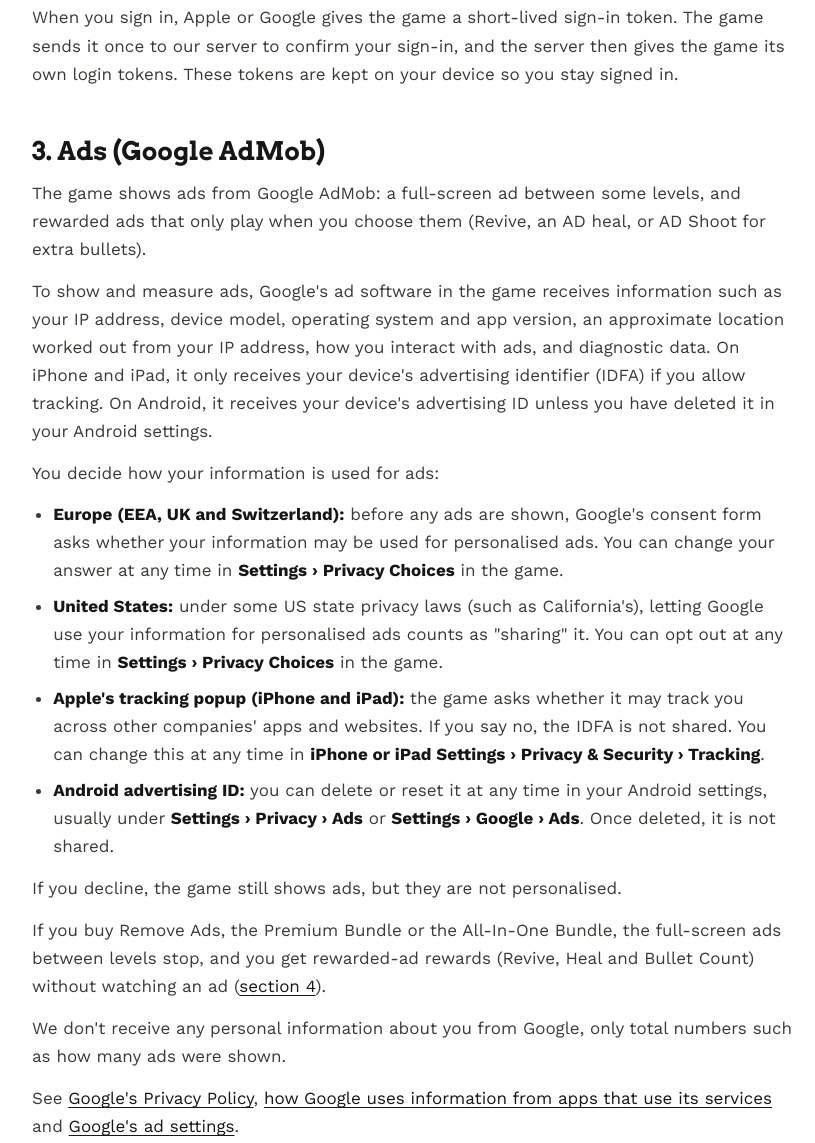
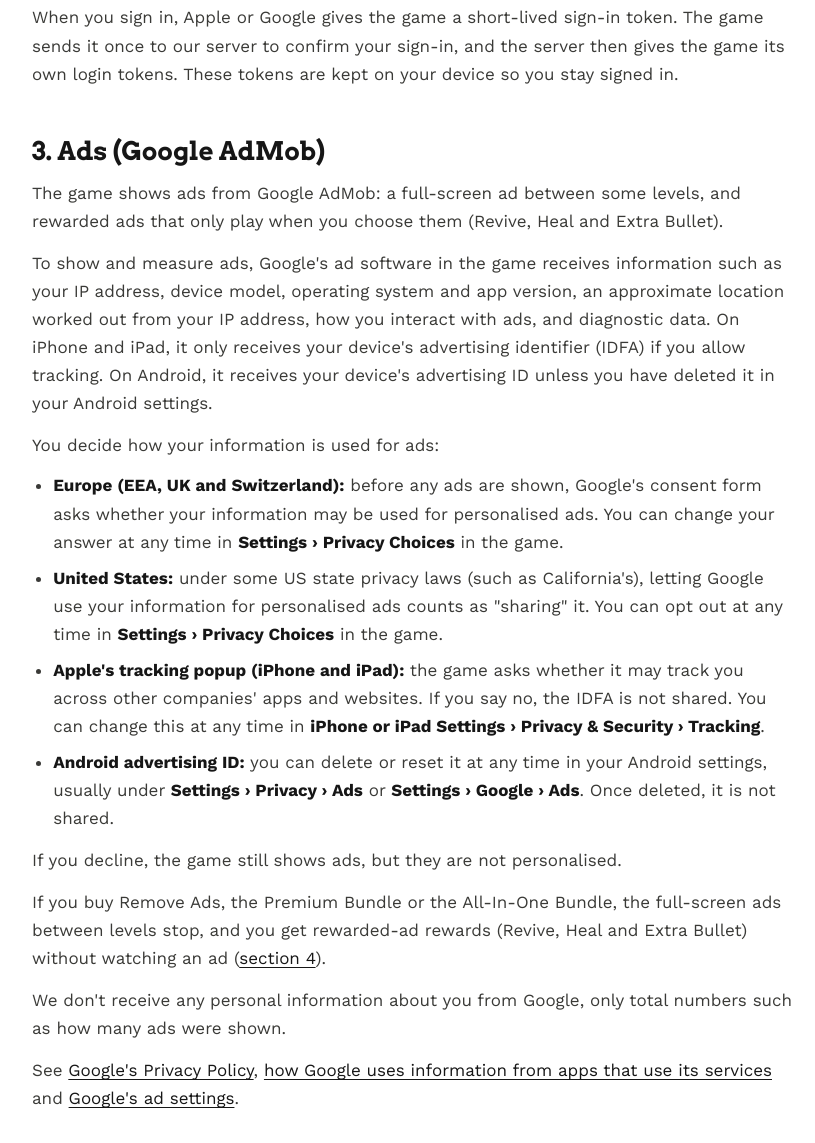
Before and after one commit to kaan-daigames/DaiGamesWebsite, a plain HTML site: page privacy.html in a window 1280 px wide. Shown: the part 2179-3322 px from the top of the page, without its empty margins (76-891 px from the left). Drawn offline with Linux system fonts and the light colour scheme.

Commit message:
Privacy Policy Update

```diff
--- a/privacy.html
+++ b/privacy.html
@@ -112,7 +112,7 @@
       <p>When you sign in, Apple or Google gives the game a short-lived sign-in token. The game sends it once to our server to confirm your sign-in, and the server then gives the game its own login tokens. These tokens are kept on your device so you stay signed in.</p>
 
       <h2 id="ads">3. Ads (Google AdMob)</h2>
-      <p>The game shows ads from Google AdMob: a full-screen ad between some levels, and rewarded ads that only play when you choose them (Revive, an AD heal, or AD Shoot for extra bullets).</p>
+      <p>The game shows ads from Google AdMob: a full-screen ad between some levels, and rewarded ads that only play when you choose them (Revive, Heal and Extra Bullet).</p>
       <p>To show and measure ads, Google's ad software in the game receives information such as your IP address, device model, operating system and app version, an approximate location worked out from your IP address, how you interact with ads, and diagnostic data. On iPhone and iPad, it only receives your device's advertising identifier (IDFA) if you allow tracking. On Android, it receives your device's advertising ID unless you have deleted it in your Android settings.</p>
       <p>You decide how your information is used for ads:</p>
       <ul>
@@ -122,7 +122,7 @@
         <li><strong>Android advertising ID:</strong> you can delete or reset it at any time in your Android settings, usually under <span class="path">Settings › Privacy › Ads</span> or <span class="path">Settings › Google › Ads</span>. Once deleted, it is not shared.</li>
       </ul>
       <p>If you decline, the game still shows ads, but they are not personalised.</p>
-      <p>If you buy Remove Ads, the Premium Bundle or the All-In-One Bundle, the full-screen ads between levels stop, and you get rewarded-ad rewards (Revive, Heal and Bullet Count) without watching an ad (<a href="#purchases">section 4</a>).</p>
+      <p>If you buy Remove Ads, the Premium Bundle or the All-In-One Bundle, the full-screen ads between levels stop, and you get rewarded-ad rewards (Revive, Heal and Extra Bullet) without watching an ad (<a href="#purchases">section 4</a>).</p>
       <p>We don't receive any personal information about you from Google, only total numbers such as how many ads were shown.</p>
       <p>See <a href="https://policies.google.com/privacy" target="_blank" rel="noopener">Google's Privacy Policy</a>, <a href="https://policies.google.com/technologies/partner-sites" target="_blank" rel="noopener">how Google uses information from apps that use its services</a> and <a href="https://myadcenter.google.com" target="_blank" rel="noopener">Google's ad settings</a>.</p>
 
```
